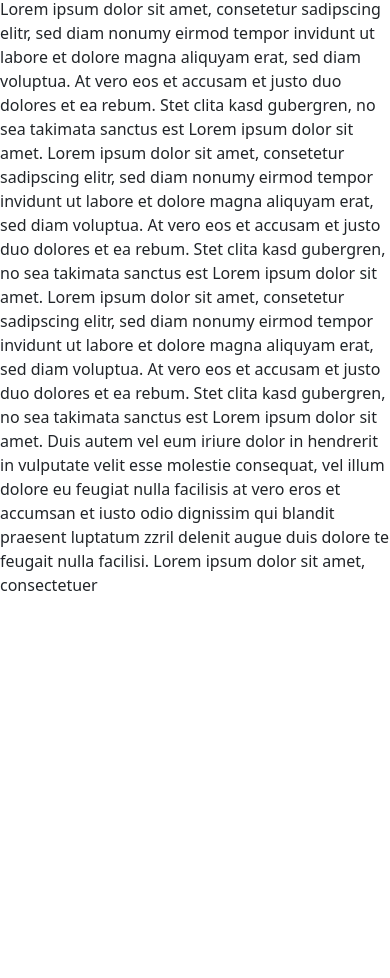
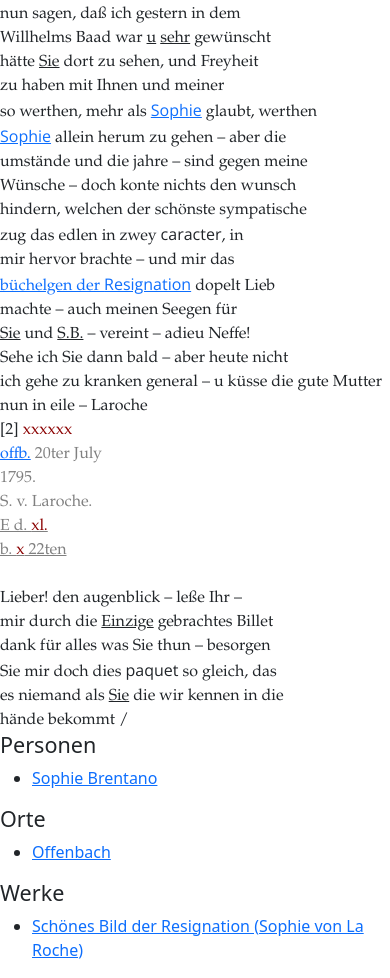
Before and after one commit to briefe-laroche-gerning/briefe-laroche-gerning.github.io, a Vue app in the folder Webseite/briefedition/: page /brief1 in a window 390 px wide. Shown: the part 760-1738 px from the top of the page. Before the commit the page ends 1357 px from the top, so only its background shows below. Built offline with nearby package versions, Linux system fonts and the light colour scheme; no server answers.

Commit message:
added links to register to text and on side of SingleLetterView

```diff
--- a/Webseite/briefedition/src/views/SingleLetterView.vue
+++ b/Webseite/briefedition/src/views/SingleLetterView.vue
@@ -25,21 +25,54 @@
         </div>
 
         <!-- Transkript -->
-        <div class="col-sm-4">
-            <div v-if="loading">Lade Inhalt...</div>
-            <div v-else v-html="content"></div>
+        <div class="col-sm-3">
+<div v-if="loading">Lade Inhalt …</div>
+<div
+  v-else
+  ref="letterContent"
+  class="letter-content"
+  v-html="content"
+></div>
+
         </div>
 
         <!-- Registereinträge -->
-        <div class="col-sm-2">
-            Lorem ipsum dolor sit amet, consetetur sadipscing elitr, sed diam nonumy eirmod tempor invidunt ut labore et dolore magna aliquyam erat, sed diam voluptua. At vero eos et accusam et justo duo dolores et ea rebum. Stet clita kasd gubergren, no sea takimata sanctus est Lorem ipsum dolor sit amet. Lorem ipsum dolor sit amet, consetetur sadipscing elitr, sed diam nonumy eirmod tempor invidunt ut labore et dolore magna aliquyam erat, sed diam voluptua. At vero eos et accusam et justo duo dolores et ea rebum. Stet clita kasd gubergren, no sea takimata sanctus est Lorem ipsum dolor sit amet. Lorem ipsum dolor sit amet, consetetur sadipscing elitr, sed diam nonumy eirmod tempor invidunt ut labore et dolore magna aliquyam erat, sed diam voluptua. At vero eos et accusam et justo duo dolores et ea rebum. Stet clita kasd gubergren, no sea takimata sanctus est Lorem ipsum dolor sit amet.
+        <div class="col-sm-3">
+          <!-- Personen -->
+          <h4>Personen</h4>
+          <ul>
+            <li v-for="person in persons" :key="person.id">
+              <router-link :to="{ name: 'personenregister', hash: '#' + person.id }">
+                {{ person.firstname }} {{ person.name }}
+              </router-link>
+            </li>
+          </ul>
+          <!-- Orte -->
+          <h4>Orte</h4>
+          <ul>
+            <li v-for="place in places" :key="place.id">
+              <router-link :to="{ name: 'ortsregister', hash: '#' + place.id }">
+                {{ place.name }}
+              </router-link>
+            </li>
+          </ul>
+          <!-- Werke -->
+          <h4>Werke</h4>
+          <ul>
+            <li v-for="work in works" :key="work.id">
+              <router-link :to="{ name: 'werkregister', hash: '#' + work.id }">
+                {{ work.name }}
+              </router-link>
+            </li>
+          </ul>
 
-Duis autem vel eum iriure dolor in hendrerit in vulputate velit esse molestie consequat, vel illum dolore eu feugiat nulla facilisis at vero eros et accumsan et iusto odio dignissim qui blandit praesent luptatum zzril delenit augue duis dolore te feugait nulla facilisi. Lorem ipsum dolor sit amet, consectetuer
+
+
         </div>
+
         </div>
 
 </template>
-
 
 
 <script>
@@ -52,89 +85,99 @@ export default {
   components: {
     FacsimileViewer
   },
+
   props: ['nr'],
 
   data() {
     return {
-    content: '',           // HTML-Inhalt (Transkription des Briefs)
-    loading: true,         // Ladezustand für HTML
-    images: [],            // Array der Faksimile-Bilder
-    currentImageIndex: 0,  // Index für Carousel
-    currentImage: null,    // für das Modal / Vollansicht des Bildes
-    rotation: 0,           // für Rotation des Digitalisats
-    scale: 1,              // für Zoom des Digitalisats
-    briefPages: {          // Anzahl der Seiten pro Brief
-      1: 4,
-      2: 4,
-      3: 4,
-      4: 6,
-      5: 2,
-      6: 4,
-      7: 4,
-      8: 4,
-      9: 4,
-      10: 4,
-      11: 4,
-      12: 4,
-      13: 4,
-      14: 4,
-      15: 4,
-      16: 7,
-      17: 6,
-      18: 4,
-      19: 2,
-      20: 2,
-      21: 4,
-      22: 6,
-      23: 4,
-      24: 4,
-      25: 1
+      content: '',           // HTML-Inhalt (Transkription)
+      loading: true,
+
+      images: [],
+      currentImageIndex: 0,
+      currentImage: null,
+      rotation: 0,
+      scale: 1,
+
+      briefPages: {
+        1: 4, 2: 4, 3: 4, 4: 6, 5: 2,
+        6: 4, 7: 4, 8: 4, 9: 4, 10: 4,
+        11: 4, 12: 4, 13: 4, 14: 4, 15: 4,
+        16: 7, 17: 6, 18: 4, 19: 2, 20: 2,
+        21: 4, 22: 6, 23: 4, 24: 4, 25: 1
       },
+
+      personenRegister: {},
+      ortsRegister: {},
+      werkRegister: {},
+
+      // Gesammelte Entities aus dem Brief (kommen im Brieftext vor)
+      mentionedEntities: {
+        person: new Set(),
+        place: new Set(),
+        work: new Set()
+      }
     };
   },
 
-  mounted() {
-    this.loadLetter();
+  async mounted() {
+    const resPersonen = await fetch('/data/register/personenregister.json');
+    this.personenRegister = await resPersonen.json();
+    const resOrte = await fetch('/data/register/ortsregister.json');
+    this.ortsRegister = await resOrte.json();
+    const resWerke = await fetch('/data/register/werkregister.json');
+    this.werkRegister = await resWerke.json();
+
+    await this.loadLetter();
   },
 
   watch: {
-  // Reagiert auf Routen-Änderung (wenn nr property sich ändert, muss sich auch der angezeigte Brief ändern)
     nr() {
       this.loadLetter();
     },
 
-  // Reagiert auf neues HTML
     async content() {
       await nextTick();
+      this.linkEntitiesInHtml();
       this.initTooltips();
     }
   },
 
+  computed: {
+  persons() {
+    return [...this.mentionedEntities.person]
+      .map(id => this.personenRegister[id])
+      .filter(Boolean);
+  },
 
+  places() {
+    return [...this.mentionedEntities.place]
+      .map(id => this.ortsRegister[id])
+      .filter(Boolean);
+  },
+
+  works() {
+    return [...this.mentionedEntities.work]
+      .map(id => this.werkRegister[id])
+      .filter(Boolean);
+  }
+},
 
 
   methods: {
-
 
     async loadLetter() {
       await this.loadHtml();
       this.loadImages();
     },
 
-    // Für HTML-Dateien (Transkriptionen)
     async loadHtml() {
       this.loading = true;
-
-      // URL zu den HTML-Dateien im public-Ordner
-      const filename = `/briefe_html/brief${this.nr}.html`;
+      const filename = `/data/briefe_html/brief${this.nr}.html`;
 
       try {
         const response = await fetch(filename);
-
-        if (!response.ok) {
-          throw new Error('Datei nicht gefunden');
-        }
-
+        if (!response.ok) throw new Error("Datei nicht gefunden");
         this.content = await response.text();
       } catch (error) {
         this.content = `<h2>Die Datei brief${this.nr}.html existiert nicht.</h2>`;
@@ -143,23 +186,73 @@ watch: {
 
       this.loading = false;
     },
-    // Bilder für das Carousel laden (den jeweiligen Brief)
+
     loadImages() {
-    const numImages = this.briefPages[this.nr] || 0; // fallback 0
+      const numImages = this.briefPages[this.nr] || 0;
       this.images = [];
 
       for (let i = 1; i <= numImages; i++) {
-      const url = `/img/digitalisate/brief${this.nr}_${i}.jpg`;
-      this.images.push(url);
+        this.images.push(`/img/digitalisate/brief${this.nr}_${i}.jpg`);
       }
 
-    this.currentImageIndex = 0; // reset auf erstes Bild
+      this.currentImageIndex = 0;
     },
 
+   linkEntitiesInHtml() {
+  // Sets zurücksetzen
+  this.mentionedEntities.person.clear();
+  this.mentionedEntities.place.clear();
+  this.mentionedEntities.work.clear();
+
+  const container = this.$refs.letterContent;
+  if (!container) return;
+
+  const spans = container.querySelectorAll("span.entity");
+
+  spans.forEach(span => {
+    let keys = [];
+
+    if (span.classList.contains("person")) {
+      // Personen haben data-keys als JSON-Array
+      keys = JSON.parse(span.dataset.keys || "[]");
+    } else if (span.classList.contains("place") || span.classList.contains("work")) {
+      // Orte / Werke haben nur einen string in data-key
+      if (span.dataset.key) keys = [span.dataset.key];
+    }
+
+    if (!keys.length) return;
+
+    let type = null;
+    let route = null;
+
+    if (span.classList.contains("person")) {
+      type = "person";
+      route = "personenregister";
+    } else if (span.classList.contains("place")) {
+      type = "place";
+      route = "ortsregister";
+    } else if (span.classList.contains("work")) {
+      type = "work";
+      route = "werkregister";
+    }
+
+    if (!type) return;
+
+    // IDs für Randspalte sammeln
+    keys.forEach(id => this.mentionedEntities[type].add(id));
+
+    // Link erzeugen (bei mehreren IDs: erste nehmen)
+    const a = document.createElement("a");
+    a.innerHTML = span.innerHTML;
+    a.href = `/${route}#${keys[0]}`;
+    a.classList.add("entity-link", type);
+
+    span.replaceWith(a);
+  });
+},
     async initTooltips() {
       await nextTick();
 
-      // Tooltips neu initialisieren
       document.querySelectorAll('[data-bs-toggle="tooltip"]').forEach(el => {
         if (el._tooltipInstance) {
           el._tooltipInstance.dispose();
@@ -184,43 +277,26 @@ watch: {
         const instance = new Tooltip(el);
         el._tooltipInstance = instance;
 
-        // ---------------------------------------------------------
-        //  WICHTIG:
-        //  Wenn man über ein inneres .unclear fährt,
-        //  soll das äußere Tooltip NICHT erscheinen.
-        // ---------------------------------------------------------
-
         if (el.classList.contains("unclear")) {
           const outer = el.closest(".recipient-note");
 
           if (outer) {
-            // Inneres Tooltip blockiert äußeres
-            el.addEventListener("mouseenter", e => {
-              if (outer._tooltipInstance) {
-                outer._tooltipInstance.disable();
-              }
+            el.addEventListener("mouseenter", () => {
+              outer._tooltipInstance?.disable();
             });
 
-            // Wenn man das unclear verlässt → äußeres Tooltip wieder aktivieren
-            el.addEventListener("mouseleave", e => {
-              if (outer._tooltipInstance) {
-                outer._tooltipInstance.enable();
-              }
+            el.addEventListener("mouseleave", () => {
+              outer._tooltipInstance?.enable();
             });
           }
         }
       });
     }
+  }
+};
+</script>
 
 
-
-
-
-  }
-
-
-};
-</script>
 
 <style>
 
```
Lines whose indentation alone changed are shown as unchanged.
